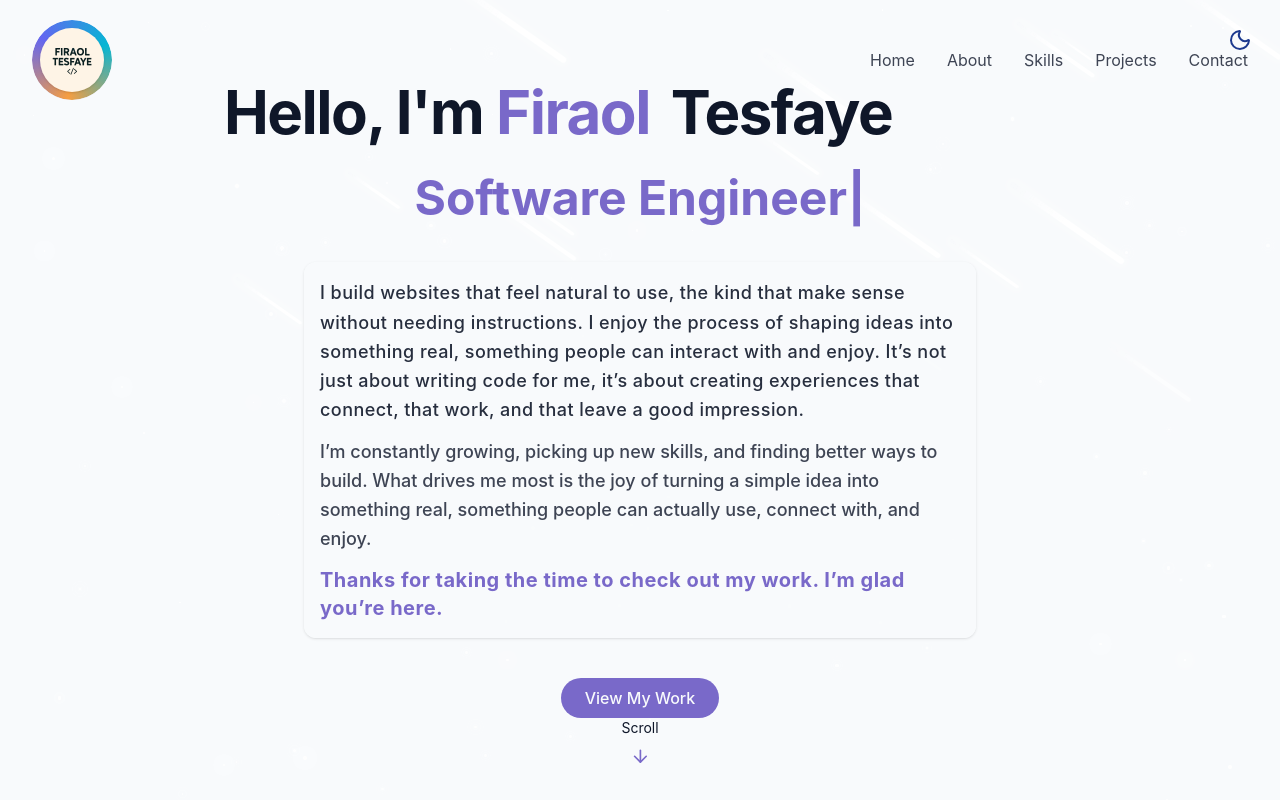
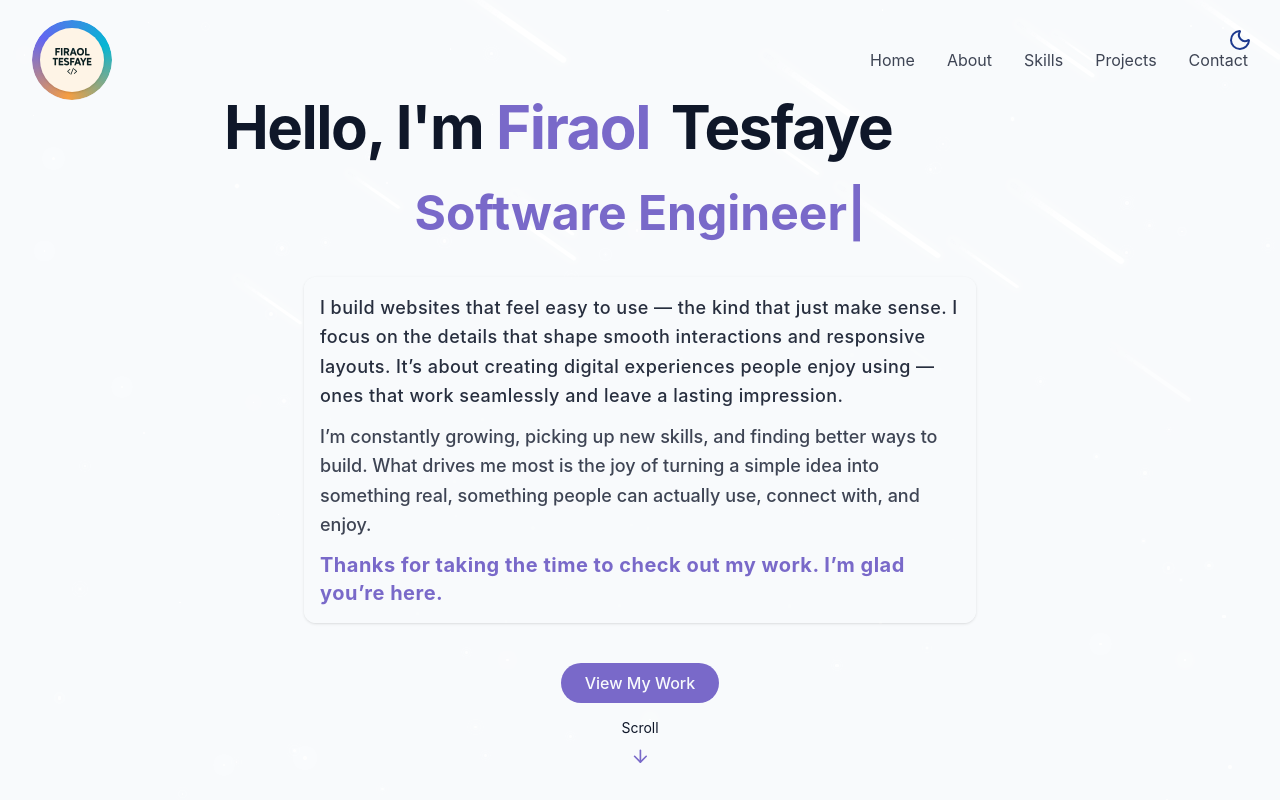
Before and after one commit to firoliyos/React-portfolio-website, a React (Vite) app in the folder beutiful-portfolio/: page / in a window 1280 px wide. Built offline with nearby package versions, Linux system fonts and the light colour scheme.

Commit message:
fix: correct capitalization in skills list and enhance description for clarity

```diff
--- a/beutiful-portfolio/src/components/HeroSection.jsx
+++ b/beutiful-portfolio/src/components/HeroSection.jsx
@@ -51,7 +51,7 @@ const TypewriterSkills = () => {
 const skills = [
   "Software Engineer",
 	"Frontend developer",
-	"Full-stack developer",
+	"Full-Stack developer",
 ];
 
 const AnimatedSkills = () => {
@@ -108,7 +108,7 @@ export const HeroSection = () => {
 										<TypewriterSkills />
 													<div className="mt-6 md:mt-8 text-base md:text-lg text-muted-foreground max-w-2xl mx-auto leading-relaxed bg-background/80 rounded-xl shadow p-4 font-sans">
 														<p className="font-medium tracking-wide text-foreground/90 opacity-0 animate-fade-in" style={{ animationDelay: '0.5s', animationFillMode: 'forwards' }}>
-															I build websites that feel natural to use, the kind that make sense without needing instructions. I enjoy the process of shaping ideas into something real, something people can interact with and enjoy. It’s not just about writing code for me, it’s about creating experiences that connect, that work, and that leave a good impression.
+															I build websites that feel easy to use — the kind that just make sense. I focus on the details that shape smooth interactions and responsive layouts. It’s about creating digital experiences people enjoy using — ones that work seamlessly and leave a lasting impression.
 														</p>
 														<p className="mt-3 font-medium text-foreground/80 opacity-0 animate-fade-in" style={{ animationDelay: '1.5s', animationFillMode: 'forwards' }}>
 															I’m constantly growing, picking up new skills, and finding better ways to build. What drives me most is the joy of turning a simple idea into something real, something people can actually use, connect with, and enjoy.
```
